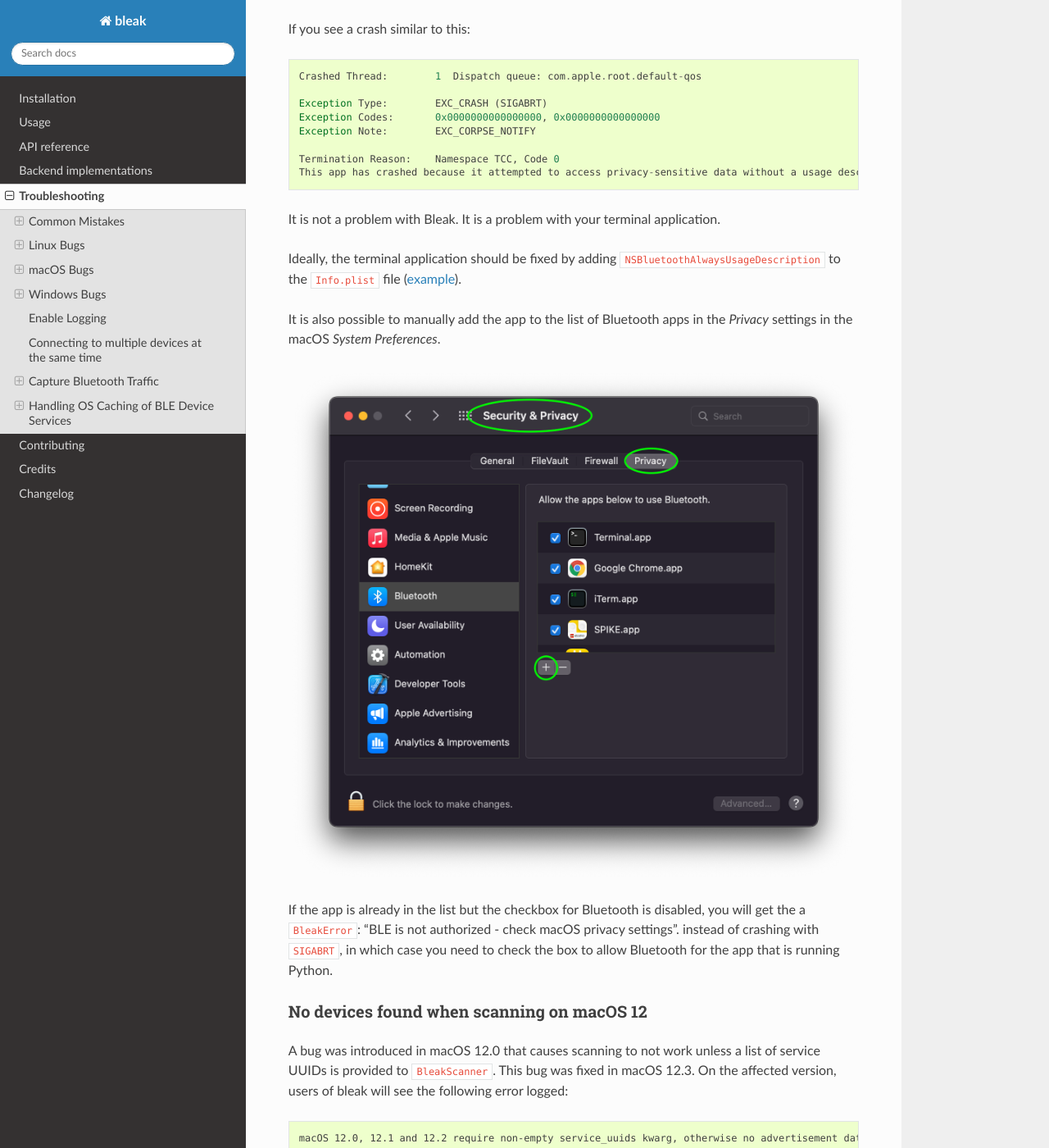
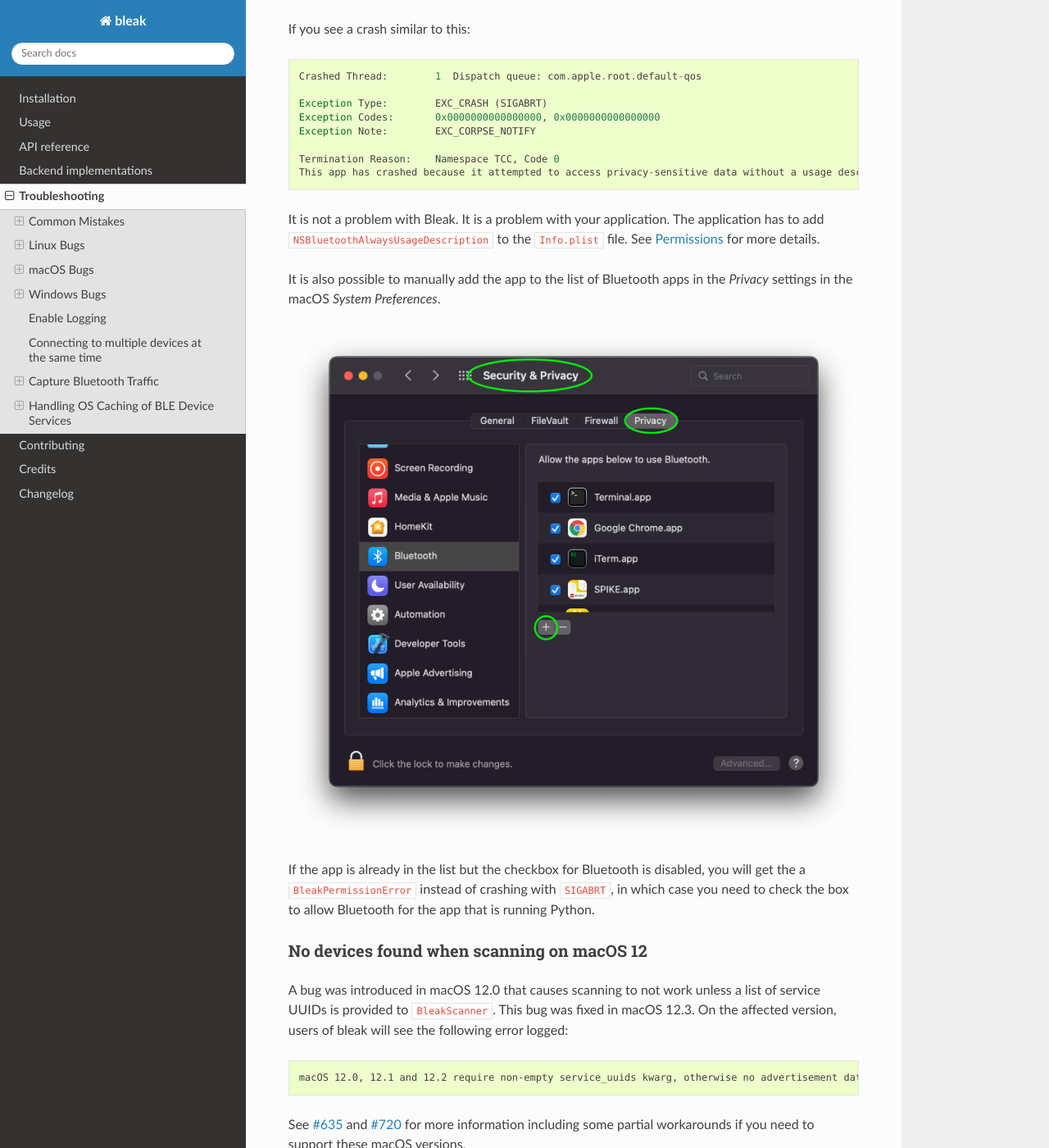
Before and after one commit to hbldh/bleak, a Sphinx documentation site: the page built from docs/troubleshooting.rst, in a window 1280 px wide and 1400 px high, scrolled down 2882 px. Shown: the whole window at 82% size. Built offline with Sphinx 7.4.7 and the Read the Docs theme 3.1.0, drawn with Linux system fonts in a browser that asks for light colours.

Commit message:
optimize macos bluetooth permission handling

```diff
--- a/docs/troubleshooting.rst
+++ b/docs/troubleshooting.rst
@@ -167,10 +167,8 @@ If you see a crash similar to this::
     Termination Reason:    Namespace TCC, Code 0
     This app has crashed because it attempted to access privacy-sensitive data without a usage description. The app's Info.plist must contain an NSBluetoothAlwaysUsageDescription key with a string value explaining to the user how the app uses this data.
 
-It is not a problem with Bleak. It is a problem with your terminal application.
-
-Ideally, the terminal application should be fixed by adding ``NSBluetoothAlwaysUsageDescription``
-to the ``Info.plist`` file (`example <https://github.com/gnachman/iTerm2/pull/457/commits/626068e026ffb958242034129a1974ff87b21a32>`_).
+It is not a problem with Bleak. It is a problem with your application. The application has to add
+``NSBluetoothAlwaysUsageDescription`` to the ``Info.plist`` file. See :ref:`cb-permissions` for more details.
 
 It is also possible to manually add the app to the list of Bluetooth apps in
 the *Privacy* settings in the macOS *System Preferences*.
@@ -178,9 +176,9 @@ the *Privacy* settings in the macOS *System Preferences*.
 .. image:: images/macos-privacy-bluetooth.png
 
 If the app is already in the list but the checkbox for Bluetooth is disabled,
-you will get the a ``BleakError``: "BLE is not authorized - check macOS privacy settings".
-instead of crashing with ``SIGABRT``, in which case you need to check the box
-to allow Bluetooth for the app that is running Python.
+you will get the a ``BleakPermissionError`` instead of crashing with ``SIGABRT``,
+in which case you need to check the box to allow Bluetooth for the app that is
+running Python.
 
 
 No devices found when scanning on macOS 12
```
Also changed, not shown: CHANGELOG.rst (+8 -0 lines), docs/backends/macos.rst (+36 -0 lines), docs/images/macos-permission-request.png (added), 4 other files.
